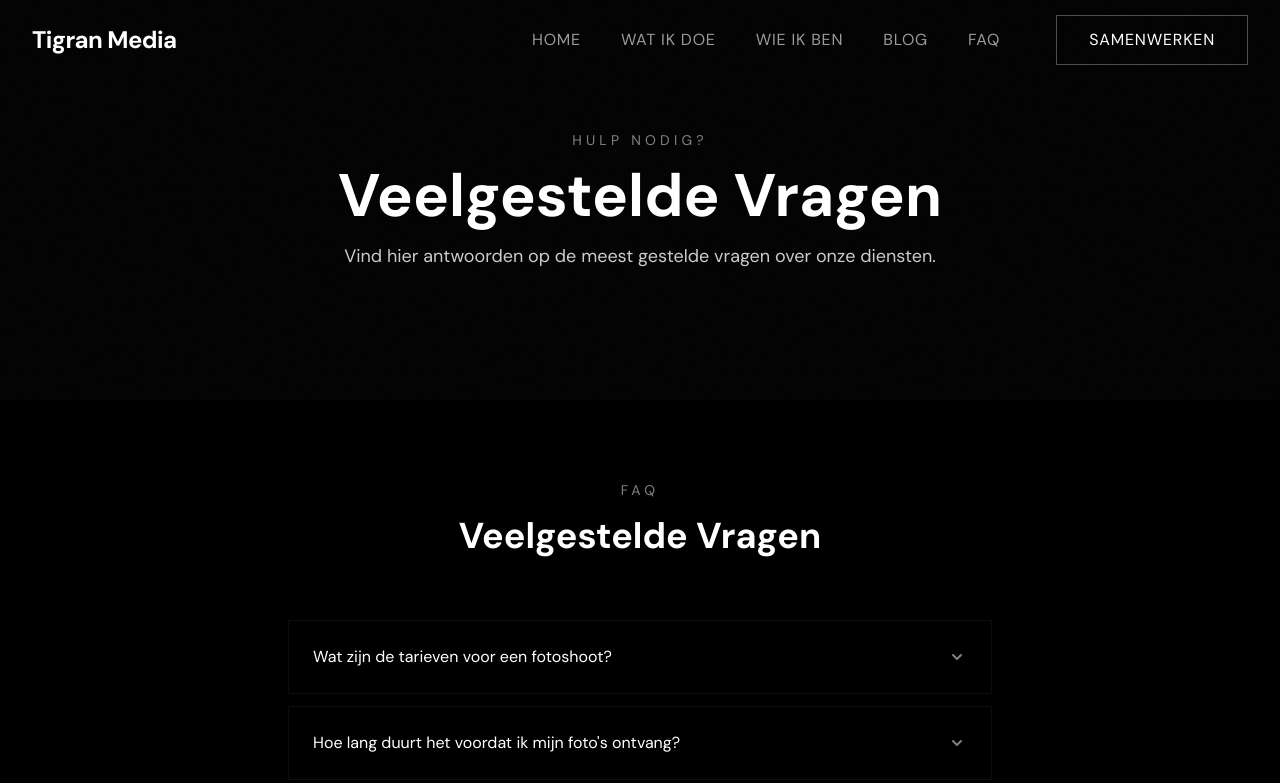
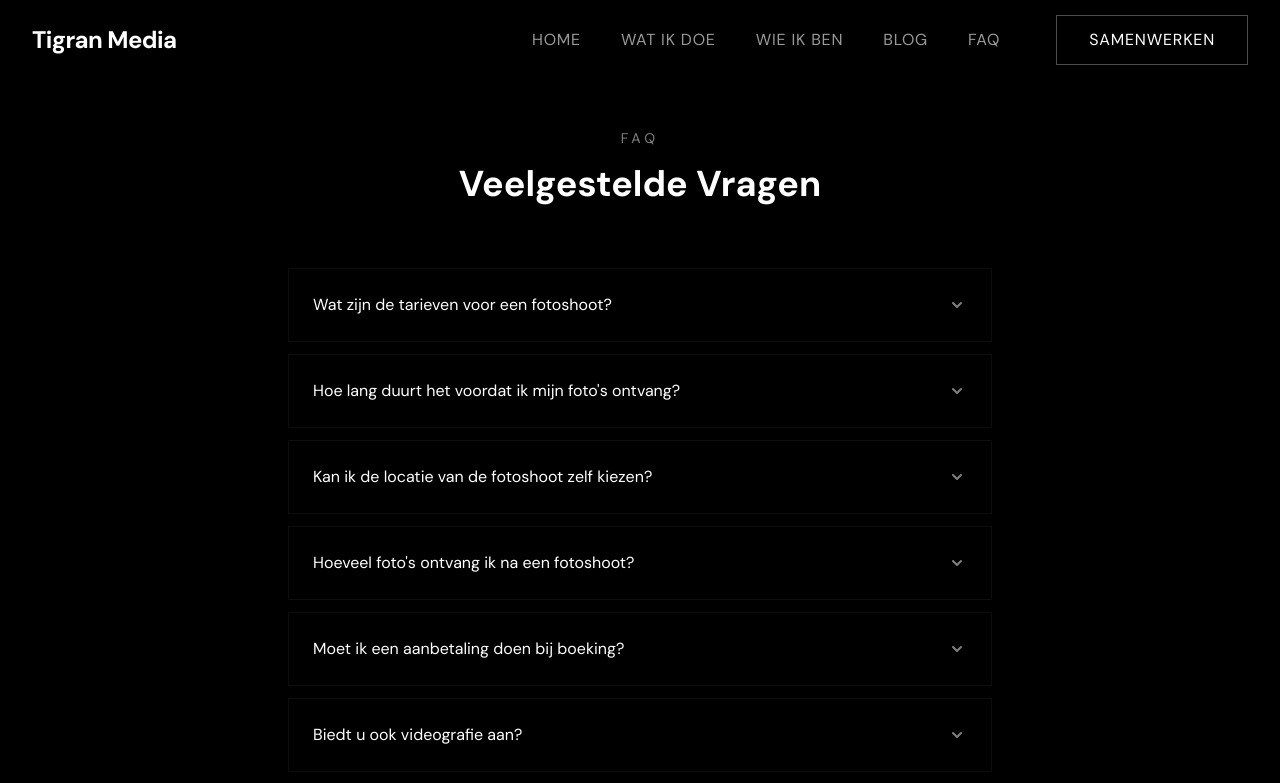
Before and after one commit to s150013Grigor/tigranwebsite, a Next.js app: page /faq in a window 1280 px wide. Shown: the top 783 px of the page. Built offline with nearby package versions, Linux system fonts and the light colour scheme.

Commit message:
padding subpaginas

```diff
--- a/src/app/blog/page.tsx
+++ b/src/app/blog/page.tsx
@@ -30,20 +30,11 @@ export default function BlogPage() {
       />
 
       {/* Hero */}
-      <section className="relative overflow-hidden bg-black flex items-center justify-center" style={{ height: '60vh' }}>
-        {/* Noise overlay */}
-        <div
-          className="absolute inset-0 opacity-[0.04] pointer-events-none"
-          style={{ backgroundImage: "url('/noise.svg')", backgroundRepeat: 'repeat' }}
-        />
-        {/* Subtle radial glow */}
-        <div
-          className="absolute inset-0 pointer-events-none"
-          style={{ background: 'transparent' }}
-        />
-        <div className="relative z-10 text-center px-4">
+      <section className="pt-28 md:pt-32 pb-10 bg-black">
+        <div className="max-w-7xl xl:max-w-[1400px] 2xl:max-w-[1600px] 3xl:max-w-[1800px] 4xl:max-w-[85%] 5xl:max-w-[80%] mx-auto px-4 sm:px-6 lg:px-8 2xl:px-12 4xl:px-16">
+          <div className="text-center">
             <p className="text-white/50 text-sm tracking-[0.3em] uppercase mb-4 font-body">
-            Insights & Tips
+              Insights &amp; Tips
             </p>
             <h1 className="text-4xl md:text-6xl font-heading font-bold text-white mb-4">
               Blog
@@ -51,6 +42,7 @@ export default function BlogPage() {
             <p className="text-white/80 text-lg max-w-2xl mx-auto">
               Tips, verhalen en inspiratie uit de wereld van professionele fotografie.
             </p>
+          </div>
         </div>
       </section>
 
--- a/src/app/faq/page.tsx
+++ b/src/app/faq/page.tsx
@@ -30,33 +30,8 @@ export default function FAQPage() {
         dangerouslySetInnerHTML={{ __html: JSON.stringify(breadcrumbSchema) }}
       />
 
-      {/* Hero */}
-      <section className="relative overflow-hidden bg-black flex items-center justify-center" style={{ height: '50vh' }}>
-        {/* Noise overlay */}
-        <div
-          className="absolute inset-0 opacity-[0.04] pointer-events-none"
-          style={{ backgroundImage: "url('/noise.svg')", backgroundRepeat: 'repeat' }}
-        />
-        {/* Subtle radial glow */}
-        <div
-          className="absolute inset-0 pointer-events-none"
-          style={{ background: 'transparent' }}
-        />
-        <div className="relative z-10 text-center px-4">
-          <p className="text-white/50 text-sm tracking-[0.3em] uppercase mb-4 font-body">
-            Hulp nodig?
-          </p>
-          <h1 className="text-4xl md:text-6xl font-heading font-bold text-white mb-4">
-            Veelgestelde Vragen
-          </h1>
-          <p className="text-white/80 text-lg max-w-2xl mx-auto">
-            Vind hier antwoorden op de meest gestelde vragen over onze diensten.
-          </p>
-        </div>
-      </section>
-
-      {/* FAQ Section */}
-      <FAQSection faqs={faqs} />
+      {/* FAQ Section — with built-in heading, extra top padding for navbar clearance */}
+      <FAQSection faqs={faqs} className="pt-28 md:pt-32" />
 
       {/* CTA */}
       <CTA
--- a/src/app/portfolio/page.tsx
+++ b/src/app/portfolio/page.tsx
@@ -26,19 +26,10 @@ export default function PortfolioPage() {
         dangerouslySetInnerHTML={{ __html: JSON.stringify(breadcrumbSchema) }}
       />
 
-      {/* Hero */}
-      <section className="relative overflow-hidden bg-black flex items-center justify-center" style={{ height: '60vh' }}>
-        {/* Noise overlay */}
-        <div
-          className="absolute inset-0 opacity-[0.04] pointer-events-none"
-          style={{ backgroundImage: "url('/noise.svg')", backgroundRepeat: 'repeat' }}
-        />
-        {/* Subtle radial glow */}
-        <div
-          className="absolute inset-0 pointer-events-none"
-          style={{ background: 'transparent' }}
-        />
-        <div className="relative z-10 text-center px-4">
+      {/* Hero + Category Grid — compact */}
+      <section className="pt-28 md:pt-32 pb-10 bg-black">
+        <div className="max-w-7xl xl:max-w-[1400px] 2xl:max-w-[1600px] 3xl:max-w-[1800px] 4xl:max-w-[85%] 5xl:max-w-[80%] mx-auto px-4 sm:px-6 lg:px-8 2xl:px-12 4xl:px-16">
+          <div className="text-center">
             <p className="text-white/50 text-sm tracking-[0.3em] uppercase mb-4 font-body">
               Ons Werk
             </p>
@@ -49,19 +40,11 @@ export default function PortfolioPage() {
               Ontdek onze collectie van professionele fotografie. Kies een categorie om onze foto&apos;s te bekijken.
             </p>
           </div>
+        </div>
       </section>
 
-      {/* Category Grid */}
-      <section className="py-20 3xl:py-28 4xl:py-36 bg-primary">
+      <section className="pt-10 pb-20 3xl:pb-28 4xl:pb-36 bg-primary">
         <div className="max-w-7xl xl:max-w-[1400px] 2xl:max-w-[1600px] 3xl:max-w-[1800px] 4xl:max-w-[85%] 5xl:max-w-[80%] mx-auto px-4 sm:px-6 lg:px-8 2xl:px-12 4xl:px-16">
-          <div className="text-center mb-16 4xl:mb-24">
-            <p className="text-white/50 text-sm tracking-[0.3em] uppercase mb-4 font-body">
-              Categorie&euml;n
-            </p>
-            <h2 className="text-3xl md:text-4xl font-heading font-bold text-white">
-              Kies een Categorie
-            </h2>
-          </div>
           <div className="grid grid-cols-1 md:grid-cols-2 lg:grid-cols-3 gap-6">
             {albums.map((album) => (
               <Link
--- a/src/components/FAQSection.tsx
+++ b/src/components/FAQSection.tsx
@@ -15,18 +15,20 @@ interface FAQSectionProps {
   faqs: FAQItemData[];
   title?: string;
   subtitle?: string;
+  className?: string;
 }
 
 export default function FAQSection({
   faqs,
   title = 'Veelgestelde Vragen',
   subtitle = 'FAQ',
+  className = '',
 }: FAQSectionProps) {
   const [openId, setOpenId] = useState<string | null>(null);
   const [ref, inView] = useInView({ triggerOnce: true, threshold: 0.1 });
 
   return (
-    <section ref={ref} className="py-20 3xl:py-28 4xl:py-36 bg-primary">
+    <section ref={ref} className={`py-20 3xl:py-28 4xl:py-36 bg-primary ${className}`}>
       <div className="max-w-3xl 3xl:max-w-4xl 4xl:max-w-5xl 5xl:max-w-6xl mx-auto px-4 sm:px-6 lg:px-8 4xl:px-16">
         <div className="text-center mb-16 4xl:mb-24">
           <motion.p
```
Also changed, not shown: 1 other file (tests, documents, lock files or other folders). Lines whose indentation alone changed are shown as unchanged.
